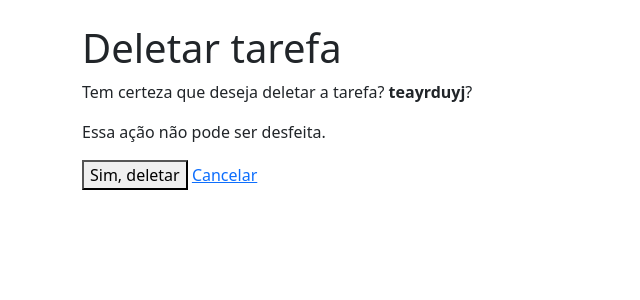
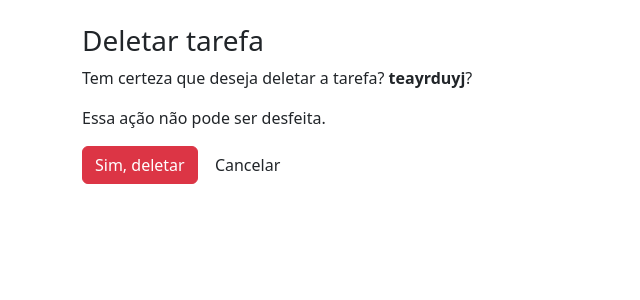
Before and after one commit to mee-bit-0/Gerenciador-coletivo-de-tarefas, a Flask app: page /delete/1 in a window 1280 px wide. Shown: the part 56-356 px from the top of the page, without its empty margins (0-640 px from the left). Run offline with Flask 3, Linux system fonts and the light colour scheme; a user stored in the database is signed in.

Commit message:
delete atualizado

```diff
--- a/team_task_manager/app.py
+++ b/team_task_manager/app.py
@@ -129,7 +129,7 @@ def dashboard():
 
 def parse_date(texto):
     try:
-        return datetime.strptime(texto, '%d-%m-%Y').date()
+        return datetime.strptime(texto, '%Y-%m-%d').date()
     except (ValueError, TypeError):
         return None
 
--- a/team_task_manager/templates/add_task.html
+++ b/team_task_manager/templates/add_task.html
@@ -1,10 +1,11 @@
 {% extends "base.html" %}
 {% block title %}Nova tarefa{% endblock %}
 {% block content %}
+
 <h2 class="mb-3">Nova tarefa</h2>
 <form method="POST">
     {% include "campos_task.html" %}
     <button class="btn btn-primary">Adicionar tarefa</button>
-    <a href="{{ url_for('dashboard') }}" class="btn btn-link">Cancelar</a>
+    <a href="{{ url_for('dashboard') }}" class="cancel btn">Cancelar</a>
 </form>
 {% endblock %}
--- a/team_task_manager/templates/delete.html
+++ b/team_task_manager/templates/delete.html
@@ -3,15 +3,15 @@
 {% block title %}Deletar tarefa{% endblock %}
 
 {% block content %}
-<h1>Deletar tarefa</h1>
+
+<h1 class="h3">Deletar tarefa</h1>
 
 <p>Tem certeza que deseja deletar a tarefa? <strong>{{ task.title }}</strong>?</p>
 <p>Essa ação não pode ser desfeita.</p>
 
-<form action="{{ url_for('delete_task', task_id = task.id) }}" method="POST">
+<form action="{{ url_for('delete_task', task_id=task.id) }}" method="POST">
+    <button type="submit" class="btn btn-danger">Sim, deletar</button>
+    <a href="{{ url_for('dashboard') }}" class="cancel btn">Cancelar</a>
+</form>
 
-    <button type="submit">Sim, deletar</button>
-    <a href="{{ url_for('dashboard') }}">Cancelar</a>
-
-</form>
 {% endblock %}
```
Also changed, not shown: instance/database.db.
